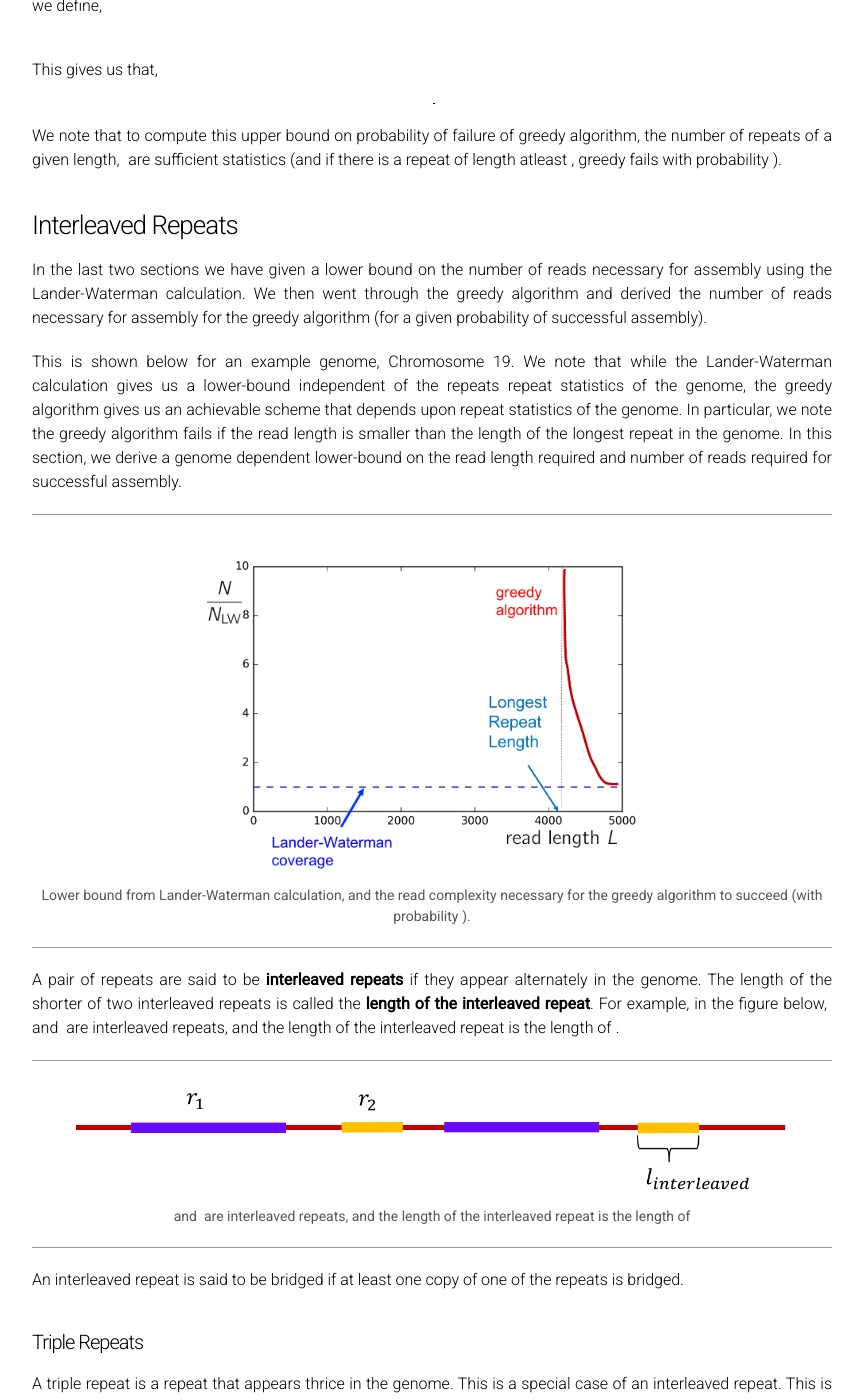
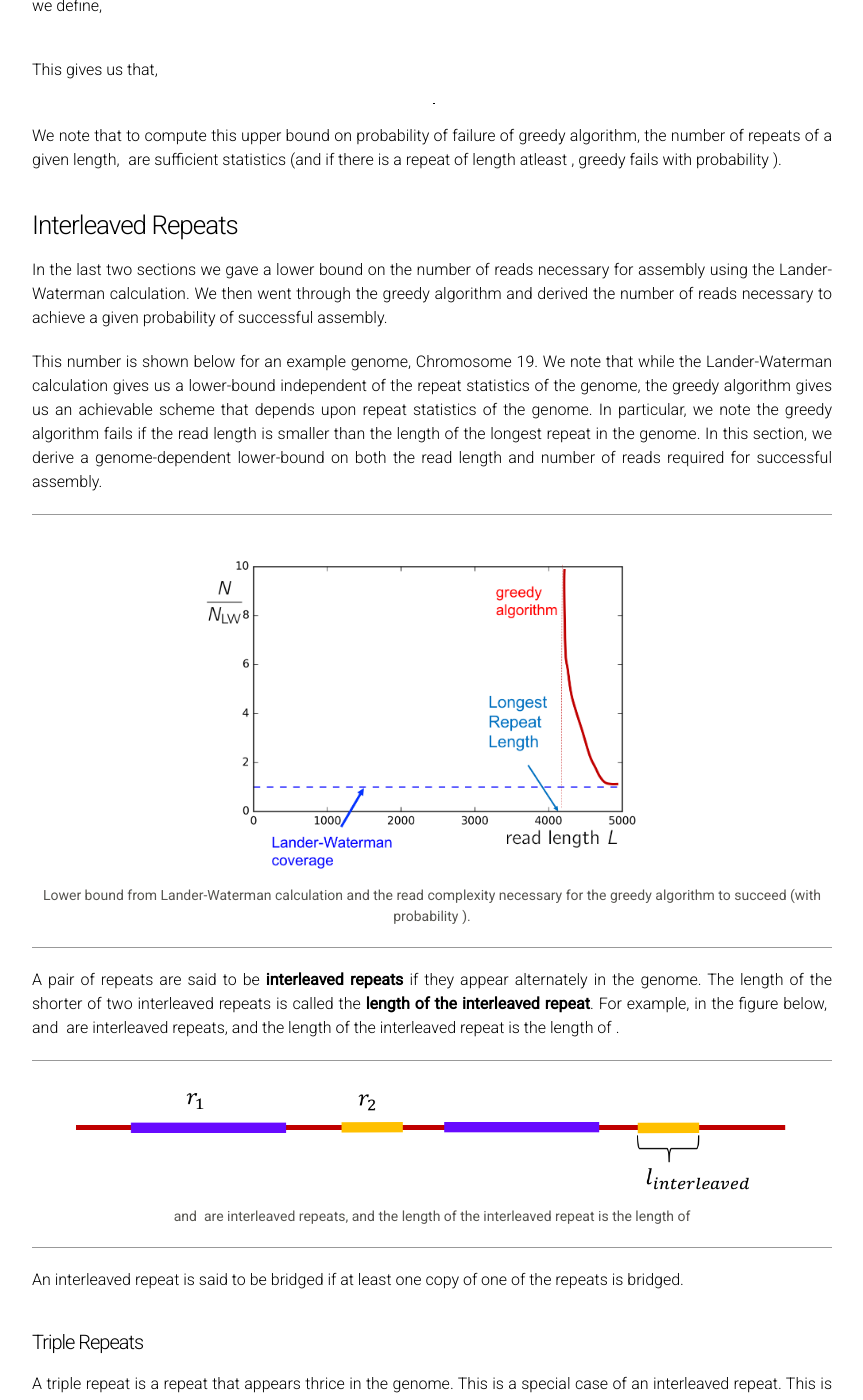
Before and after one commit to laurashen/data-science-sequencing.github.io, a Jekyll site: the page built from lectures/lecture7.md, in a window 1280 px wide and 1400 px high, scrolled down 1776 px. Shown: the whole window, without its empty margins (208-1071 px from the left). Built offline with Jekyll 4.4.1, drawn with Linux system fonts in a browser that asks for light colours; formulas are drawn with MathJax 3; comment, search, counter and statistics services are not loaded; some of the changed text lies outside the part shown.

Commit message:
minor changes to lecture7

```diff
--- a/lectures/lecture7.md
+++ b/lectures/lecture7.md
@@ -114,22 +114,22 @@
 
 ### Interleaved Repeats <a id='interleaved'></a>
 
-In the last two sections we have given a lower bound on the number of reads necessary for
+In the last two sections we gave a lower bound on the number of reads necessary for
 assembly using the Lander-Waterman calculation. We then went through the greedy algorithm
-and derived the number of reads necessary for assembly for the greedy algorithm (for a given
-probability of successful assembly).
+and derived the number of reads necessary to achieve a given
+probability of successful assembly.
 
-This is shown below for an example genome, Chromosome 19. We note that while the Lander-Waterman
-calculation gives us a lower-bound independent of the repeats repeat statistics
+This number is shown below for an example genome, Chromosome 19. We note that while the Lander-Waterman
+calculation gives us a lower-bound independent of the repeat statistics
 of the genome, the greedy algorithm gives us an achievable scheme that depends
 upon repeat statistics of the genome. In particular, we note the greedy algorithm fails
 if the read length is smaller than the length of the longest repeat in the genome.
-In this section, we derive a genome dependent lower-bound on the read length required
+In this section, we derive a genome-dependent lower-bound on both the read length
 and number of reads required for successful assembly.
 
 <div class="fig figcenter fighighlight">
   <img src="/assets/lecture7/Figure2.png" width="60%">
-	<div class="figcaption"> Lower bound from Lander-Waterman calculation, and the read
+	<div class="figcaption"> Lower bound from Lander-Waterman calculation and the read
 	complexity necessary for the greedy algorithm to succeed (with probability \(1-\epsilon\)). </div>
 </div>
 
@@ -152,7 +152,7 @@
 #### Triple Repeats <a id='triple'></a>
 
 A triple repeat is a repeat that appears thrice in the genome. This is a special
-case of an interleaved repeat. This is illustrated below
+case of an interleaved repeat. This is illustrated below.
 <div class="fig figcenter fighighlight">
   <img src="/assets/lecture7/Figure6.png" width="90%">
 	<div class="figcaption"> A triple repeat</div>
@@ -237,11 +237,11 @@
 a unique Eulerian path, then a genome can be assembled from its L-spectrum.
 
 **Theorem** [[Pevzner 1995](http://link.springer.com/article/10.1007%2FBF01188582#page-1)]:
-If L - 1 > maximum interleaved repeat length of a genome, then the de Bruin graph corresponding to the L-spectrum of the
-genome has a unique Eulerian path which is the original genome.
+If L - 1 is strictly greater than the maximum interleaved repeat length of a genome, then the de Bruin graph corresponding to the L-spectrum of the
+genome has a unique Eulerian path corresponding to the original genome.
 
 
-This gives us that Ukkonen's lower bound for assembling successfully can be achieved as the number of reads
+This gives us that Ukkonen's lower bound; successful assembly can be achieved as the number of reads
 become arbitrarily large.
 
 -----------------
```
Also changed, not shown: other parts of lectures/lecture7.md (+10 -10 lines).
